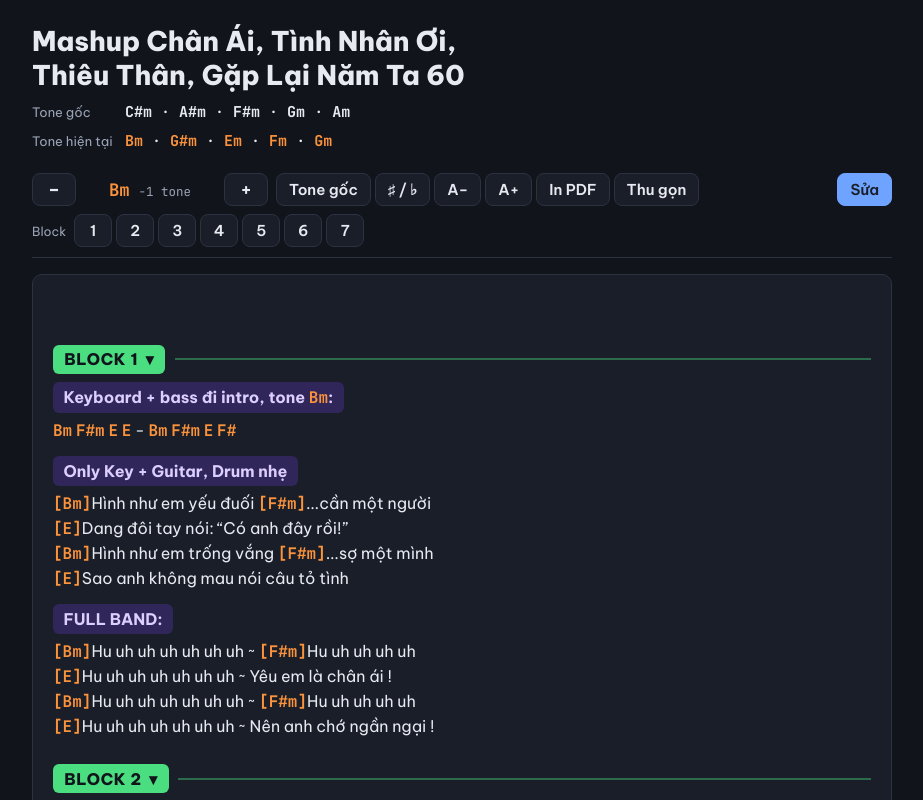
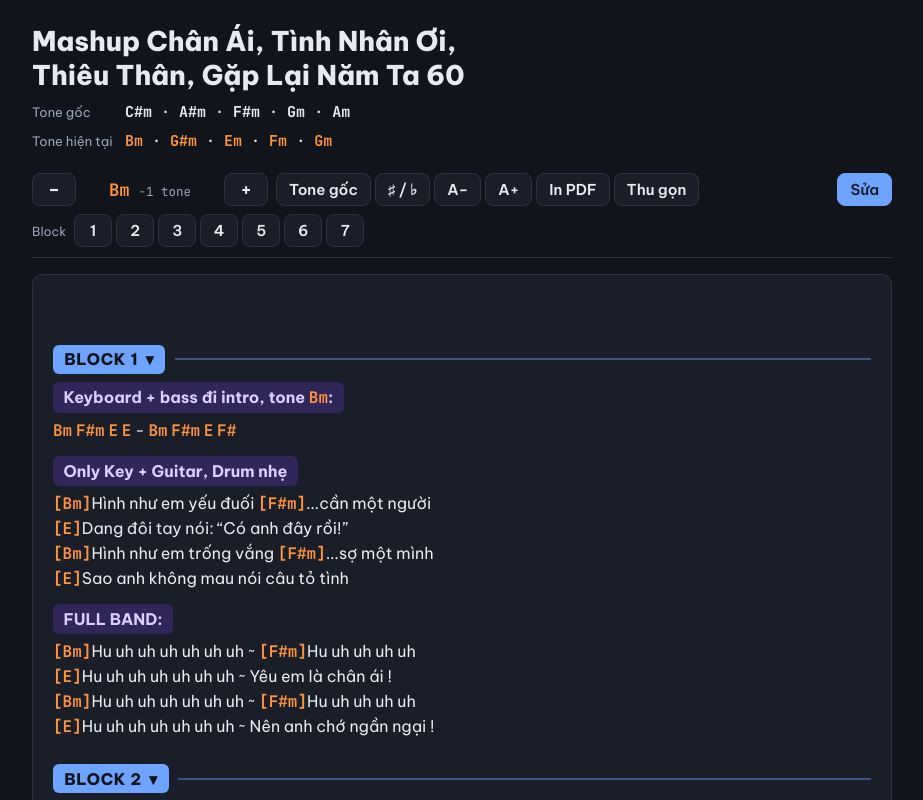
Before and after one commit to danglequocbao001/chordify-showing, a React (Vite) app: page / in a window 1280 px wide. Shown: the top 800 px of the page, without its empty margins (178-1101 px from the left). Built offline with nearby package versions, Linux system fonts and the light colour scheme.

Commit message:
chore: Update UI

```diff
--- a/src/index.css
+++ b/src/index.css
@@ -1,6 +1,6 @@
 /* Layout: one column, always dark whatever the system theme (light only on paper). The transpose bar is sticky
    on top on wide screens and a fixed thumb bar at the bottom on phones. Chords are bold orange; band notes are violet on a
-   tinted band; the mashup's "Block" marks are solid green badges that fold their block away when tapped. */
+   tinted band; the mashup's "Block" marks are solid accent-blue badges that fold their block away when tapped. */
 :root {
   --bg: #11141b;
   --paper: #191e28;
@@ -11,7 +11,7 @@
   --chord: #fb923c;
   --cue: #dccfff;
   --cue-bg: #30265a;
-  --block: #4ade80;
+  --block: var(--accent); /* same as the Sửa button */
   --shadow: rgb(0 0 0 / 0.45);
   --sans: 'Be Vietnam Pro', system-ui, sans-serif;
   --mono: 'JetBrains Mono', ui-monospace, Menlo, monospace;
@@ -477,7 +477,6 @@ textarea {
     --chord: #c2410c;
     --cue: #5b21b6;
     --cue-bg: #ede9fe;
-    --block: #15803d;
     color-scheme: light;
     print-color-adjust: exact;
     -webkit-print-color-adjust: exact;
```
